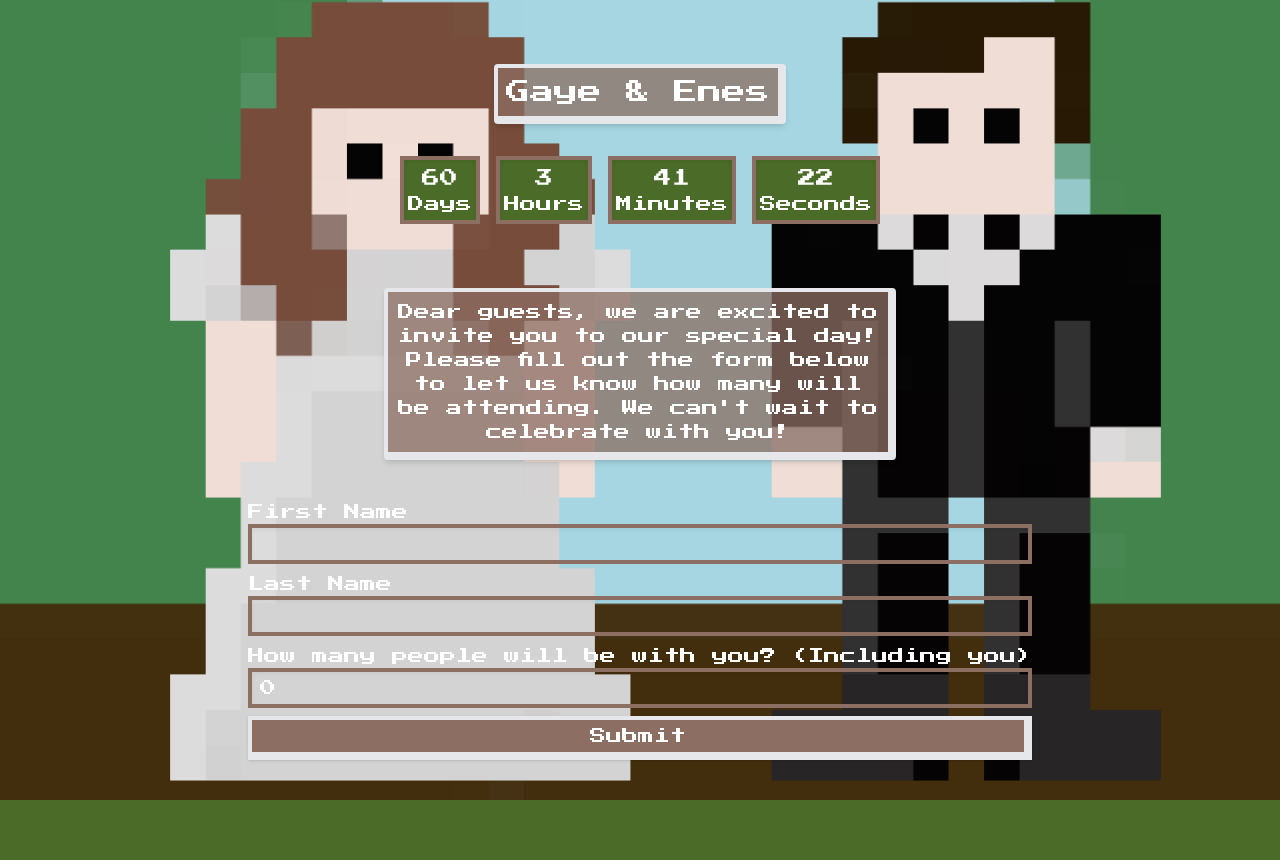
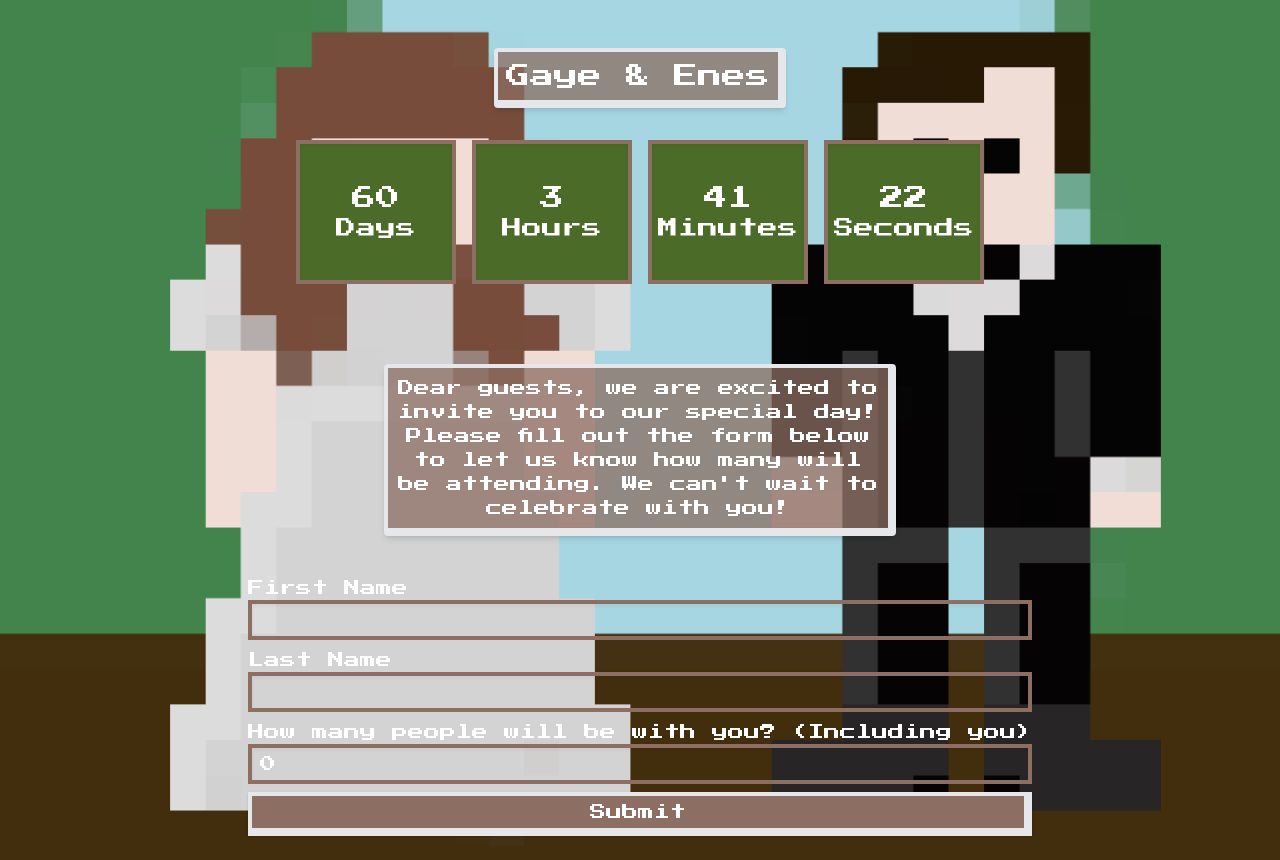
Before and after one commit to enesyesil/weddify, a Next.js app in the folder weddify/: page / in a window 1280 px wide. Before the commit the page ends 800 px from the top, so only its background shows below. Built offline with nearby package versions, Linux system fonts and the light colour scheme.

Commit message:
css issue resolved

```diff
--- a/weddify/src/components/CountdownTimer.tsx
+++ b/weddify/src/components/CountdownTimer.tsx
@@ -50,11 +50,11 @@ const CountdownTimer: React.FC<CountdownTimerProps> = ({ targetDate }) => {
       {Object.keys(timeLeft).length === 0 ? (
         <span className="text-white">Time&apos;s up!</span>
       ) : (
-        <div className="flex justify-center space-x-4">
+        <div className="flex justify-center flex-wrap space-x-2 sm:space-x-4">
           {Object.entries(timeLeft).map(([unit, value]) => (
-            <div key={unit} className="text-white bg-green-100 border-4 border-brown-600 px-1 py-1 rounded-none shadow-inner">
-              <span className="block text-lg">{value as number}</span>
-              <span className="">{unit.charAt(0).toUpperCase() + unit.slice(1)}</span>
+            <div key={unit} className="flex flex-col items-center justify-center text-white bg-green-100 border-4 border-brown-600 w-20 sm:w-24 md:w-28 lg:w-32 xl:w-36 h-20 sm:h-24 md:h-28 lg:h-32 xl:h-36 px-2 py-2 rounded-none shadow-inner mb-2">
+              <span className="block text-sm sm:text-base md:text-lg lg:text-xl xl:text-2xl">{value as number}</span>
+              <span className="text-xs sm:text-sm md:text-base lg:text-lg xl:text-xl">{unit.charAt(0).toUpperCase() + unit.slice(1)}</span>
             </div>
           ))}
         </div>
@@ -62,5 +62,3 @@ const CountdownTimer: React.FC<CountdownTimerProps> = ({ targetDate }) => {
     </div>
   );
 };
-
-export default CountdownTimer;
--- a/weddify/src/components/InviteForm.tsx
+++ b/weddify/src/components/InviteForm.tsx
@@ -50,11 +50,11 @@ const CountdownTimer: React.FC<CountdownTimerProps> = ({ targetDate }) => {
       {Object.keys(timeLeft).length === 0 ? (
         <span className="text-white">Time&apos;s up!</span>
       ) : (
-        <div className="flex justify-center space-x-4">
+        <div className="flex justify-center flex-wrap space-x-2 sm:space-x-4">
           {Object.entries(timeLeft).map(([unit, value]) => (
-            <div key={unit} className="text-white bg-green-100 border-4 border-brown-600 px-1 py-1 rounded-none shadow-inner">
-              <span className="block text-lg">{value as number}</span>
-              <span className="">{unit.charAt(0).toUpperCase() + unit.slice(1)}</span>
+            <div key={unit} className="flex flex-col items-center justify-center text-white bg-green-100 border-4 border-brown-600 w-20 sm:w-28 md:w-32 lg:w-36 xl:w-40 h-20 sm:h-24 md:h-28 lg:h-32 xl:h-36 px-2 py-4 rounded-none shadow-inner mb-4">
+              <span className="block text-sm sm:text-base md:text-lg lg:text-xl xl:text-2xl">{value as number}</span>
+              <span className="text-xs sm:text-sm md:text-base lg:text-lg xl:text-xl">{unit.charAt(0).toUpperCase() + unit.slice(1)}</span>
             </div>
           ))}
         </div>
@@ -146,7 +146,7 @@ const InviteForm: React.FC = () => {
 
 const InvitePage: React.FC = () => {
   return (
-    <div className="min-h-screen flex flex-col justify-center items-center bg-wedding-bg bg-cover bg-center">
+    <div className="min-h-screen flex flex-col justify-center items-center bg-wedding-bg bg-cover bg-center p-4">
       <div className="bg-brown-600 bg-opacity-75 text-white font-minecraft text-center p-2 mt-8 mb-8 border-4 border-b-8 border-r-8 rounded shadow-md max-w-2xl mx-auto">
         <h1 className="text-white font-minecraft text-2xl">
           Gaye & Enes
```
